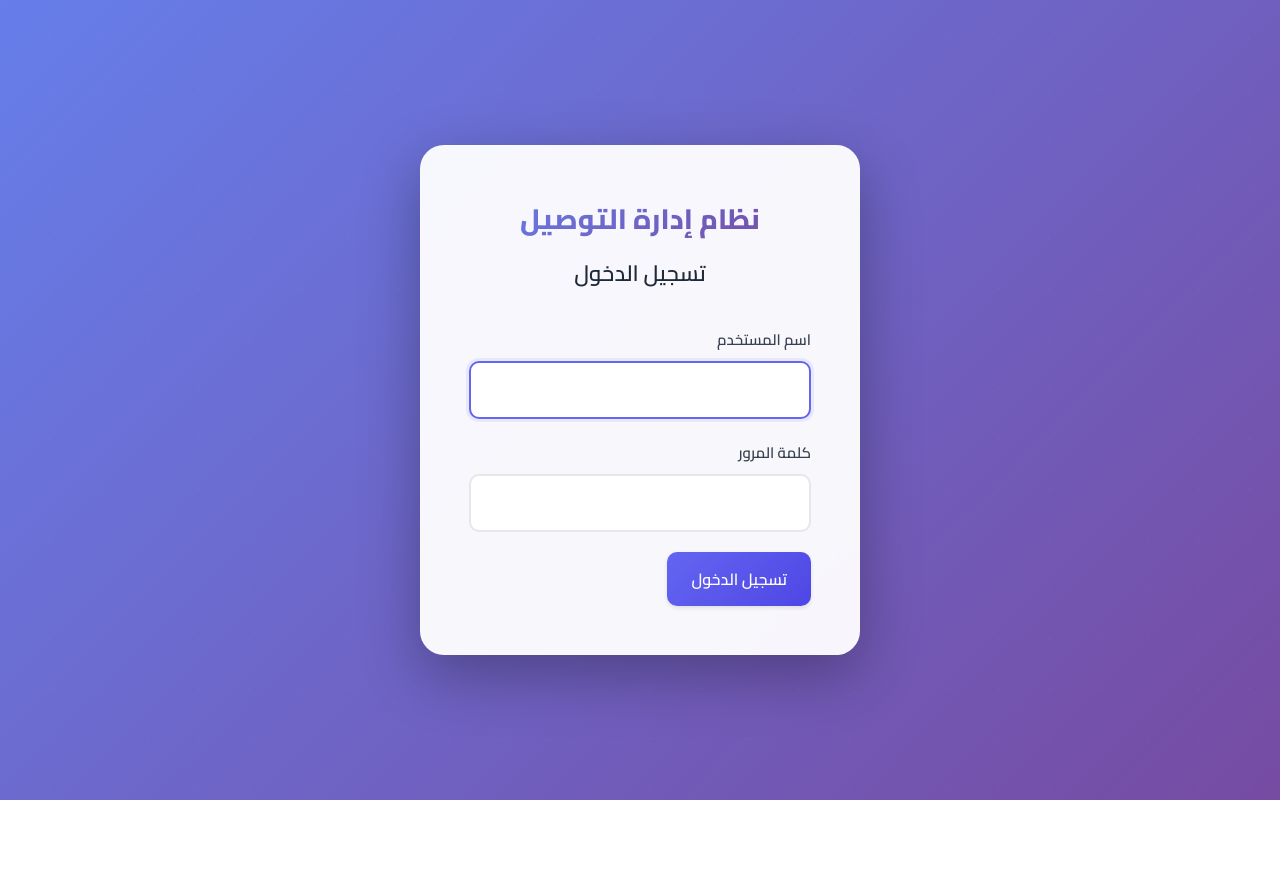
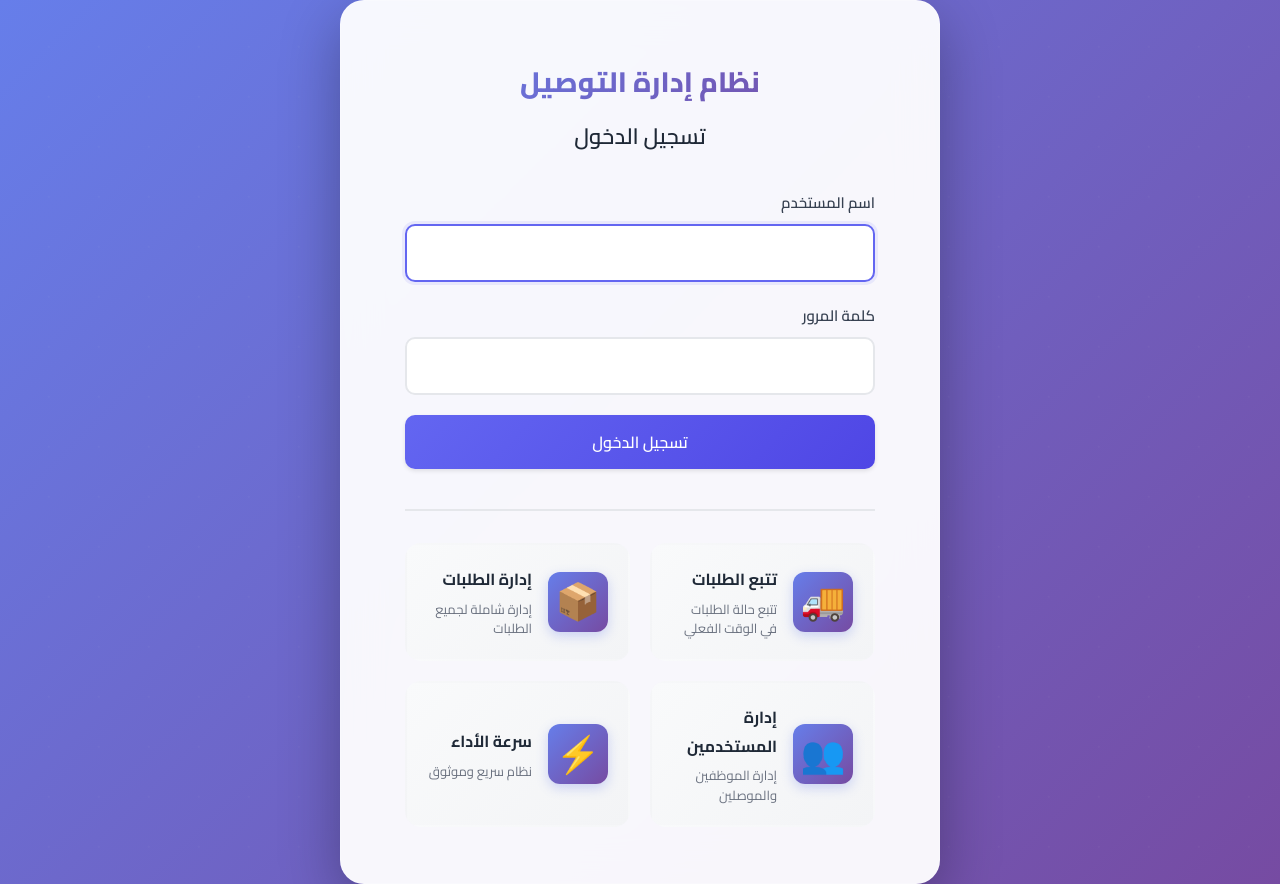
Before and after one commit to muhammedeluveyfi-prog/SMO1-Frontend, a React (Vite) app: page /login in a window 1280 px wide. Before the commit the page ends 800 px from the top, so only its background shows below. Built offline with nearby package versions, Linux system fonts and the light colour scheme; no server answers.

Commit message:
Enhance login page: make it wider and taller with attractive delivery system features

```diff
--- a/src/pages/Login.css
+++ b/src/pages/Login.css
@@ -31,15 +31,19 @@
 .login-card {
   background: rgba(255, 255, 255, 0.95);
   backdrop-filter: blur(20px);
-  padding: 48px;
+  padding: 56px 64px;
   border-radius: 24px;
   box-shadow: 0 20px 60px rgba(0, 0, 0, 0.3);
   width: 100%;
-  max-width: 440px;
+  max-width: 600px;
+  min-height: 700px;
   position: relative;
   z-index: 1;
   animation: fadeIn 0.6s ease-out;
   border: 1px solid rgba(255, 255, 255, 0.2);
+  display: flex;
+  flex-direction: column;
+  justify-content: space-between;
 }
 
 .login-card h1 {
@@ -96,3 +100,151 @@
   color: #667eea;
   font-weight: 700;
 }
+
+.login-features {
+  margin-top: 40px;
+  padding-top: 32px;
+  border-top: 2px solid #e5e7eb;
+  display: grid;
+  grid-template-columns: repeat(2, 1fr);
+  gap: 20px;
+}
+
+.feature-item {
+  display: flex;
+  align-items: center;
+  gap: 16px;
+  padding: 20px;
+  background: linear-gradient(135deg, #f9fafb 0%, #f3f4f6 100%);
+  border-radius: 16px;
+  transition: all 0.3s ease;
+  border: 2px solid transparent;
+}
+
+.feature-item:hover {
+  transform: translateY(-4px);
+  box-shadow: 0 8px 20px rgba(102, 126, 234, 0.2);
+  border-color: #667eea;
+  background: linear-gradient(135deg, #ffffff 0%, #f9fafb 100%);
+}
+
+.feature-icon {
+  font-size: 36px;
+  width: 60px;
+  height: 60px;
+  display: flex;
+  align-items: center;
+  justify-content: center;
+  background: linear-gradient(135deg, #667eea 0%, #764ba2 100%);
+  border-radius: 12px;
+  box-shadow: 0 4px 12px rgba(102, 126, 234, 0.3);
+  flex-shrink: 0;
+}
+
+.feature-text {
+  flex: 1;
+}
+
+.feature-text h3 {
+  margin: 0 0 6px 0;
+  font-size: 16px;
+  font-weight: 700;
+  color: #1f2937;
+  font-family: 'Cairo', sans-serif;
+}
+
+.feature-text p {
+  margin: 0;
+  font-size: 13px;
+  color: #6b7280;
+  font-family: 'Cairo', sans-serif;
+  line-height: 1.5;
+}
+
+@keyframes fadeIn {
+  from {
+    opacity: 0;
+    transform: translateY(20px);
+  }
+  to {
+    opacity: 1;
+    transform: translateY(0);
+  }
+}
+
+.form-group {
+  margin-bottom: 24px;
+}
+
+.form-group label {
+  display: block;
+  margin-bottom: 8px;
+  color: #374151;
+  font-weight: 600;
+  font-size: 14px;
+  font-family: 'Cairo', sans-serif;
+}
+
+.form-group input {
+  width: 100%;
+  padding: 14px 18px;
+  border: 2px solid #e5e7eb;
+  border-radius: 12px;
+  font-size: 15px;
+  font-family: 'Cairo', sans-serif;
+  transition: all 0.3s ease;
+  background: #ffffff;
+  box-sizing: border-box;
+}
+
+.form-group input:focus {
+  outline: none;
+  border-color: #667eea;
+  box-shadow: 0 0 0 3px rgba(102, 126, 234, 0.1);
+}
+
+.btn {
+  width: 100%;
+  padding: 16px;
+  border: none;
+  border-radius: 12px;
+  font-size: 16px;
+  font-weight: 700;
+  font-family: 'Cairo', sans-serif;
+  cursor: pointer;
+  transition: all 0.3s ease;
+  text-align: center;
+}
+
+.btn-primary {
+  background: linear-gradient(135deg, #667eea 0%, #764ba2 100%);
+  color: white;
+  box-shadow: 0 4px 15px rgba(102, 126, 234, 0.4);
+}
+
+.btn-primary:hover:not(:disabled) {
+  transform: translateY(-2px);
+  box-shadow: 0 6px 20px rgba(102, 126, 234, 0.5);
+}
+
+.btn-primary:disabled {
+  opacity: 0.7;
+  cursor: not-allowed;
+}
+
+@media (max-width: 640px) {
+  .login-card {
+    max-width: 90%;
+    padding: 40px 32px;
+    min-height: auto;
+  }
+
+  .login-features {
+    grid-template-columns: 1fr;
+    gap: 16px;
+  }
+
+  .feature-item {
+    padding: 16px;
+  }
+}
--- a/src/pages/Login.tsx
+++ b/src/pages/Login.tsx
@@ -56,6 +56,37 @@ export default function Login() {
             {loading ? 'جاري تسجيل الدخول...' : 'تسجيل الدخول'}
           </button>
         </form>
+
+        <div className="login-features">
+          <div className="feature-item">
+            <div className="feature-icon">🚚</div>
+            <div className="feature-text">
+              <h3>تتبع الطلبات</h3>
+              <p>تتبع حالة الطلبات في الوقت الفعلي</p>
+            </div>
+          </div>
+          <div className="feature-item">
+            <div className="feature-icon">📦</div>
+            <div className="feature-text">
+              <h3>إدارة الطلبات</h3>
+              <p>إدارة شاملة لجميع الطلبات</p>
+            </div>
+          </div>
+          <div className="feature-item">
+            <div className="feature-icon">👥</div>
+            <div className="feature-text">
+              <h3>إدارة المستخدمين</h3>
+              <p>إدارة الموظفين والموصلين</p>
+            </div>
+          </div>
+          <div className="feature-item">
+            <div className="feature-icon">⚡</div>
+            <div className="feature-text">
+              <h3>سرعة الأداء</h3>
+              <p>نظام سريع وموثوق</p>
+            </div>
+          </div>
+        </div>
       </div>
     </div>
   );
```
